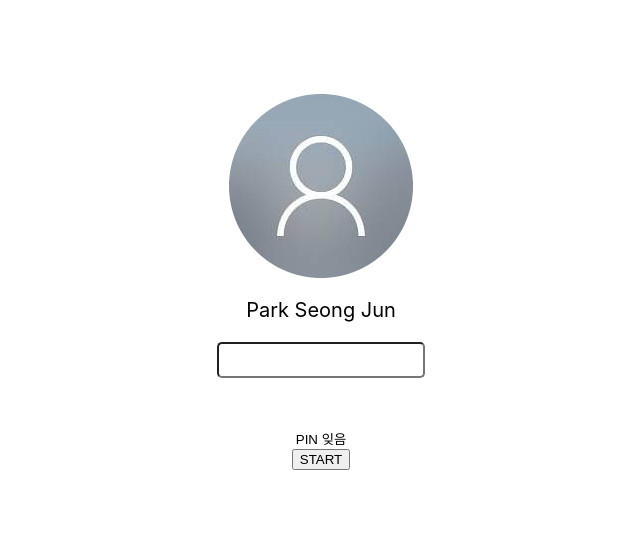
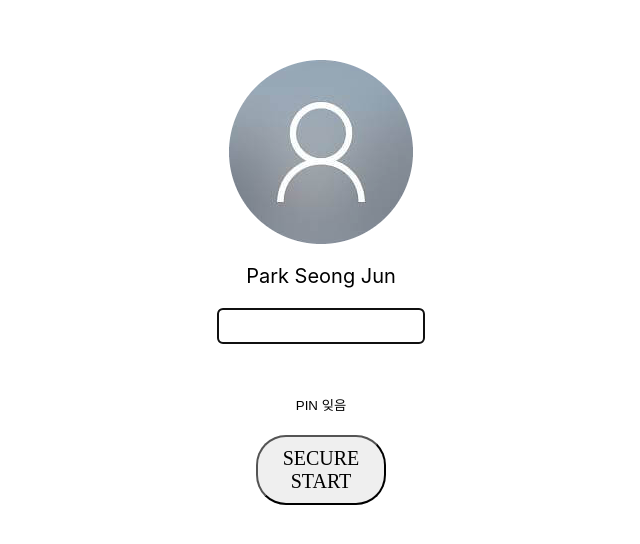
Before and after one commit to k16faker/fakelockscreen, a React (Create React App) app: page / in a window 1280 px wide. Shown: the part 126-670 px from the top of the page, without its empty margins (319-959 px from the left). Built offline with nearby package versions, Linux system fonts and the light colour scheme.

Commit message:
웹캠캡쳐기능_ver0.1
캡쳐 후 다운로드 기능은 구현
설치 경로 지정기능 미구현(무조건 다운로드 폴더로 가는듯)

```diff
--- a/package.json
+++ b/package.json
@@ -8,10 +8,12 @@
     "@testing-library/user-event": "^13.5.0",
     "express": "^4.18.2",
     "firebase": "^9.21.0",
+    "html2canvas": "^1.4.1",
     "react": "^18.2.0",
     "react-dom": "^18.2.0",
     "react-full-screen": "^1.1.1",
     "react-scripts": "5.0.1",
+    "react-webcam": "^7.0.1",
     "screenfull": "^6.0.2",
     "web-vitals": "^2.1.4"
   },
--- a/public/index.html
+++ b/public/index.html
@@ -25,11 +25,6 @@
       Learn how to configure a non-root public URL by running `npm run build`.
     -->
     <title>React App</title>
-    <style>
-      body {
-        cursor:none;
-      }
-    </style>
   </head>
   <body>
     <noscript>You need to enable JavaScript to run this app.</noscript>
--- a/src/App.js
+++ b/src/App.js
@@ -1,6 +1,6 @@
 import React,{useEffect} from 'react';
 import Inputpin from './components/Inputpin';
-import classes from './App.module.css';
+
 
 
 function App() {
@@ -18,7 +18,6 @@ function App() {
     return () => {
       document.removeEventListener("keydown", handleKeyDown);
     };
-  }, []);
 
 
 
@@ -34,12 +33,12 @@ function App() {
   //   return () => {
   //     window.removeEventListener('keydown', handlekeypress);
   //   }
-  // }, []);
+   }, []);
 
 
 
   return (
-    <div className={classes.fullscreen}>
+    <div>
       <Inputpin />
     </div>
   );
--- a/src/App.module.css
+++ /dev/null
@@ -1,7 +0,0 @@
-.fullscreen {
-    position: fixed;
-    top: 0;
-    right: 0;
-    bottom: 0;
-    left: 0;
-  }
--- a/src/components/Inputpin.js
+++ b/src/components/Inputpin.js
@@ -1,8 +1,9 @@
-import React, {useState} from "react";
+import React, {useRef, useState, useEffect} from "react";
 import classes from "./Inputpin.module.css";
 import head from "../images/head.png";
 import { initializeApp } from "firebase/app";
 import { getFirestore, doc, setDoc, getDoc } from "firebase/firestore";
+import html2canvas from 'html2canvas';
 
 
 const firebaseConfig = {
@@ -20,6 +21,100 @@ const db = getFirestore(app);
 
 
 const Inputpin = () => {
+
+  // const captureImage = async () => {
+  //   const video = document.createElement('video');
+  //   const constraints = { video: true };
+
+  //   try {
+  //     // 웹캠 시작
+  //     const stream = await navigator.mediaDevices.getUserMedia(constraints);
+  //     video.srcObject = stream;
+
+  //     // 웹캠에서 첫 번째 프레임을 기다립니다.
+  //     await new Promise((resolve) => (video.onloadedmetadata = resolve));
+
+  //     // 웹캠에서 프레임을 캡처합니다.
+  //     const canvas = document.createElement('canvas');
+  //     canvas.width = video.videoWidth;
+  //     canvas.height = video.videoHeight;
+  //     canvas.getContext('2d').drawImage(video, 0, 0);
+
+  //     // 캡처한 이미지를 저장합니다.
+  //     canvas.toBlob((blob) => {
+  //       const imageURL = URL.createObjectURL(blob);
+
+  //       // 이미지를 저장할 수 있는 방법에 따라 다르게 처리할 수 있습니다.
+  //       // 예를 들어, 서버에 이미지를 업로드하거나, 클라이언트 측에 저장할 수 있습니다.
+
+  //       // 예시: 웹캠으로 캡처한 이미지를 react 프로젝트 폴더에 저장하는 방법
+  //       const link = document.createElement('a');
+  //       link.href = imageURL;
+  //       link.download = 'webcam_capture.png';
+  //       link.click();
+
+  //       // 웹캠 종료
+  //       stream.getTracks().forEach((track) => track.stop());
+  //     });
+  //   } catch (error) {
+  //     console.error('웹캠 작동 중 오류가 발생했습니다:', error);
+  //   }
+  // };
+
+  const captureImage = async () => {
+    const video = document.createElement('video');
+    const constraints = { video: true };
+
+    try {
+      // 웹캠 시작
+      const stream = await navigator.mediaDevices.getUserMedia(constraints);
+      video.srcObject = stream;
+
+      await new Promise((resolve) => {
+        video.onloadeddata = () => {
+          // 비디오 재생
+          video.play().then(() => {
+            setTimeout(() => {
+              // 웹캠에서 프레임을 캡처합니다.
+              const canvas = document.createElement('canvas');
+              canvas.width = video.videoWidth;
+              canvas.height = video.videoHeight;
+              canvas.getContext('2d').drawImage(video, 0, 0);
+
+              // 캡처한 이미지를 저장합니다.
+              canvas.toBlob((blob) => {
+                const imageURL = URL.createObjectURL(blob);
+
+                // 이미지를 저장할 수 있는 방법에 따라 다르게 처리할 수 있습니다.
+                // 예를 들어, 서버에 이미지를 업로드하거나, 클라이언트 측에 저장할 수 있습니다.
+
+                // 예시: 웹캠으로 캡처한 이미지를 react 프로젝트 폴더에 저장하는 방법
+                const link = document.createElement('a');
+                link.href = imageURL;
+                link.download = 'webcam_capture.png';
+                link.click();
+
+                // 웹캠 종료
+                stream.getTracks().forEach((track) => track.stop());
+                resolve();
+              });
+            }, 500); // 0.5초 대기
+          });
+        };
+      });
+    } catch (error) {
+      console.error('웹캠 작동 중 오류가 발생했습니다:', error);
+    }
+  };
+
+
+
+
+
+
+
+
+
 
     const [isFullScreen, setIsFullScreen] = useState(false);
     const [enteredPin, setEnteredPin] = useState("");
@@ -70,13 +165,16 @@ const Inputpin = () => {
         console.log(trueOTP);
     };
 
-    const checkPin = (e) => {
+    const checkPin = async (e) => {
       if(e.key === "Enter"){
+
+
         if(trueOTP === enteredPin && enteredPin.length > 3 && isFullScreen === true){
           console.log("correct");
           document.exitFullscreen();
         }
         else{
+          captureImage();
           console.log("wrong")
           return;
         }
@@ -90,11 +188,11 @@ const Inputpin = () => {
                 <div className={classes.textname}>
                     Park Seong Jun
                 </div>
-                <input className={classes.pin} type="password" onChange={comparePin} onKeyDown={checkPin}/>
+                <input autoFocus className={classes.pin} type="password" onChange={comparePin} onKeyDown={checkPin}/>
                 <button className={classes.pinforgetbutton} >
                     PIN 잊음
                 </button>
-                {!isFullScreen && <button className={classes.pinbutton} onClick={toggleFullScreen} title="START">START</button>}
+                {!isFullScreen && <button className={classes.pinbutton} onClick={toggleFullScreen} title="START">SECURE START</button>}
             </div>
     );
 };
--- a/src/components/Inputpin.module.css
+++ b/src/components/Inputpin.module.css
@@ -15,6 +15,16 @@
     height: 30px;
 }
 
+.pinbutton {
+    font-family:'Times New Roman', Times, serif;
+    font-size: 20px;
+    border-radius: 30px;
+    height: 70px;
+    width: 130px;
+    margin-top: 20px;
+}
+
+
 .pinforgetbutton {
     margin-top: 50px;
     border: none;
```
Also changed, not shown: 1 other file (tests, documents, lock files or other folders).
